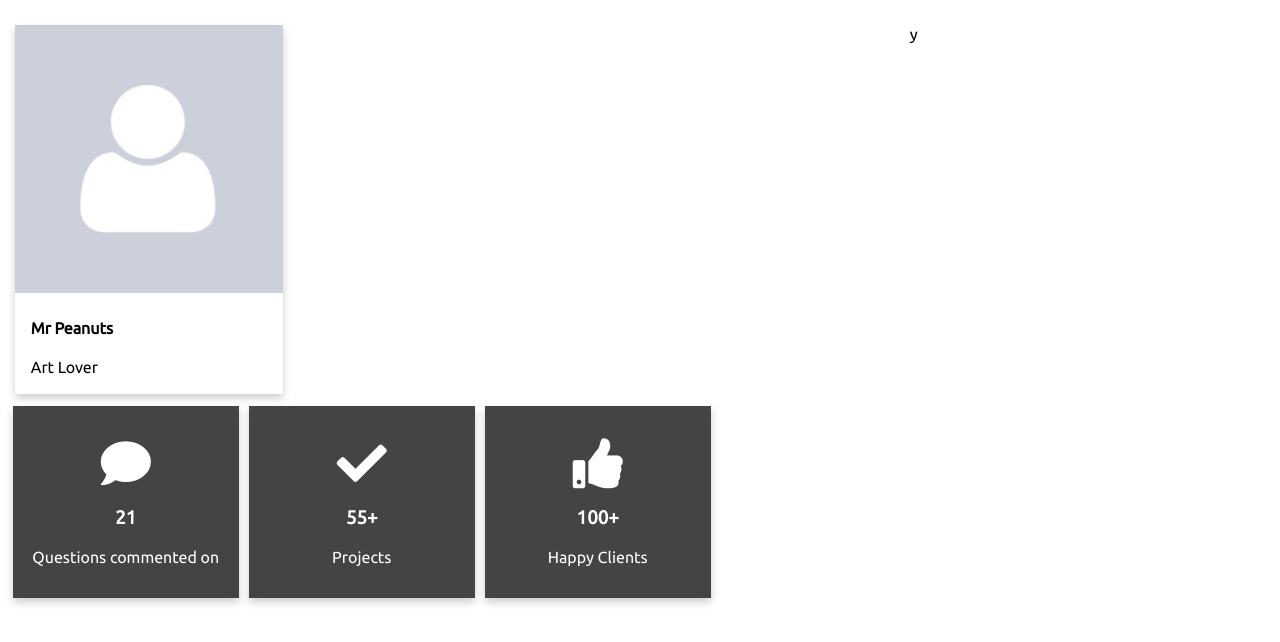
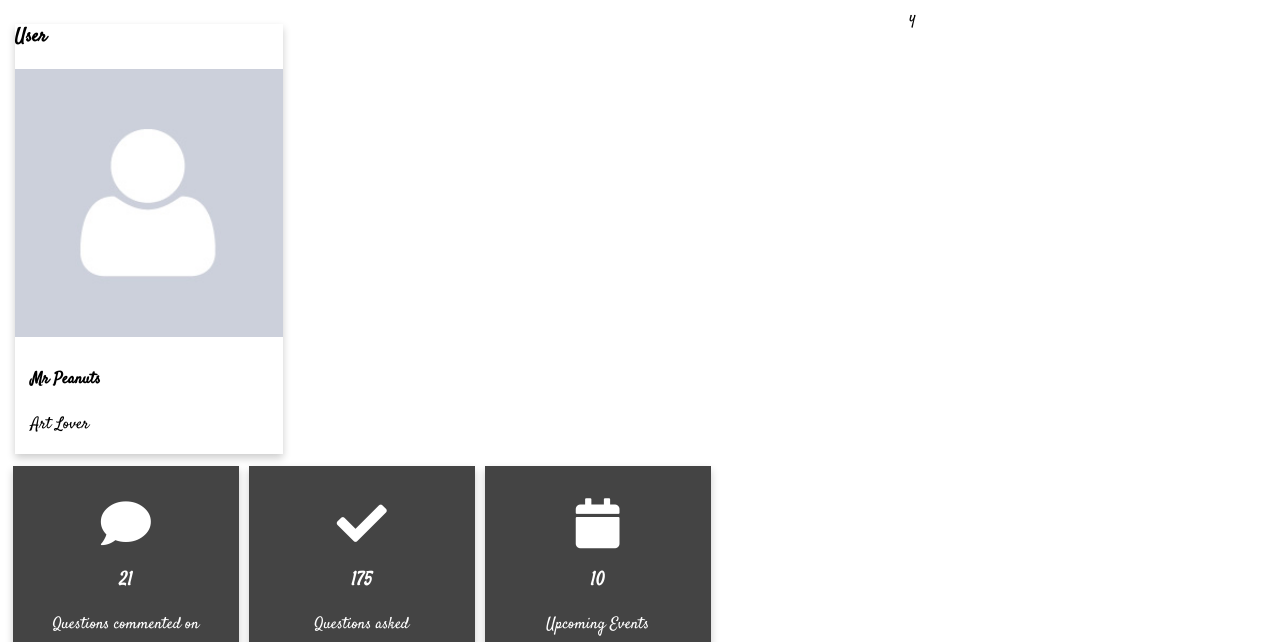
Before and after one commit to vmuthabuku/Questioner, a plain HTML site: page UI/Pages/profile.html in a window 1280 px wide. Shown: the part 98-740 px from the top of the page. Drawn offline with Linux system fonts and the light colour scheme; files that its build step writes are made by us from their sources.

Commit message:
[ft #163010147] User can view amount of questions asked

```diff
--- a/UI/Pages/profile.html
+++ b/UI/Pages/profile.html
@@ -23,6 +23,7 @@
         <div class="profile">
             <div>
                 <div class="card">
+                    <h3>User</h3>
                     <img src="../img/avatar.jpg" alt="Avatar">
                     <div class="container">
                         <h4><b>Mr Peanuts</b></h4>
@@ -42,16 +43,16 @@
                         <div class="column">
                             <div class="crd">
                                 <p><i class="fa fa-check"></i></p>
-                                <h3>55+</h3>
-                                <p>Projects</p>
+                                <h3>175</h3>
+                                <p>Questions asked</p>
                             </div>
                         </div>
 
                         <div class="column">
                             <div class="crd">
-                                <p><i class="fa fa-thumbs-up"></i></p>
-                                <h3>100+</h3>
-                                <p>Happy Clients</p>
+                                <p><i class="fa fa-calendar"></i></p>
+                                <h3>10</h3>
+                                <p>Upcoming Events</p>
                             </div>
                         </div>
                     </div>
--- a/UI/Static/main.css
+++ b/UI/Static/main.css
@@ -244,6 +244,10 @@ body {
     font-size: 32px;
 }
 
+.bt i {
+    font-size: 16px;
+}
+
 
 /* Add styles to the form container */
 
@@ -351,6 +355,7 @@ body {
     grid-template-rows: 1fr 6fr 0.5fr;
     grid-row-gap: 1ch;
     height: 100vh;
+    font-family: 'Satisfy', cursive;
 }
 
 .profile {
```
